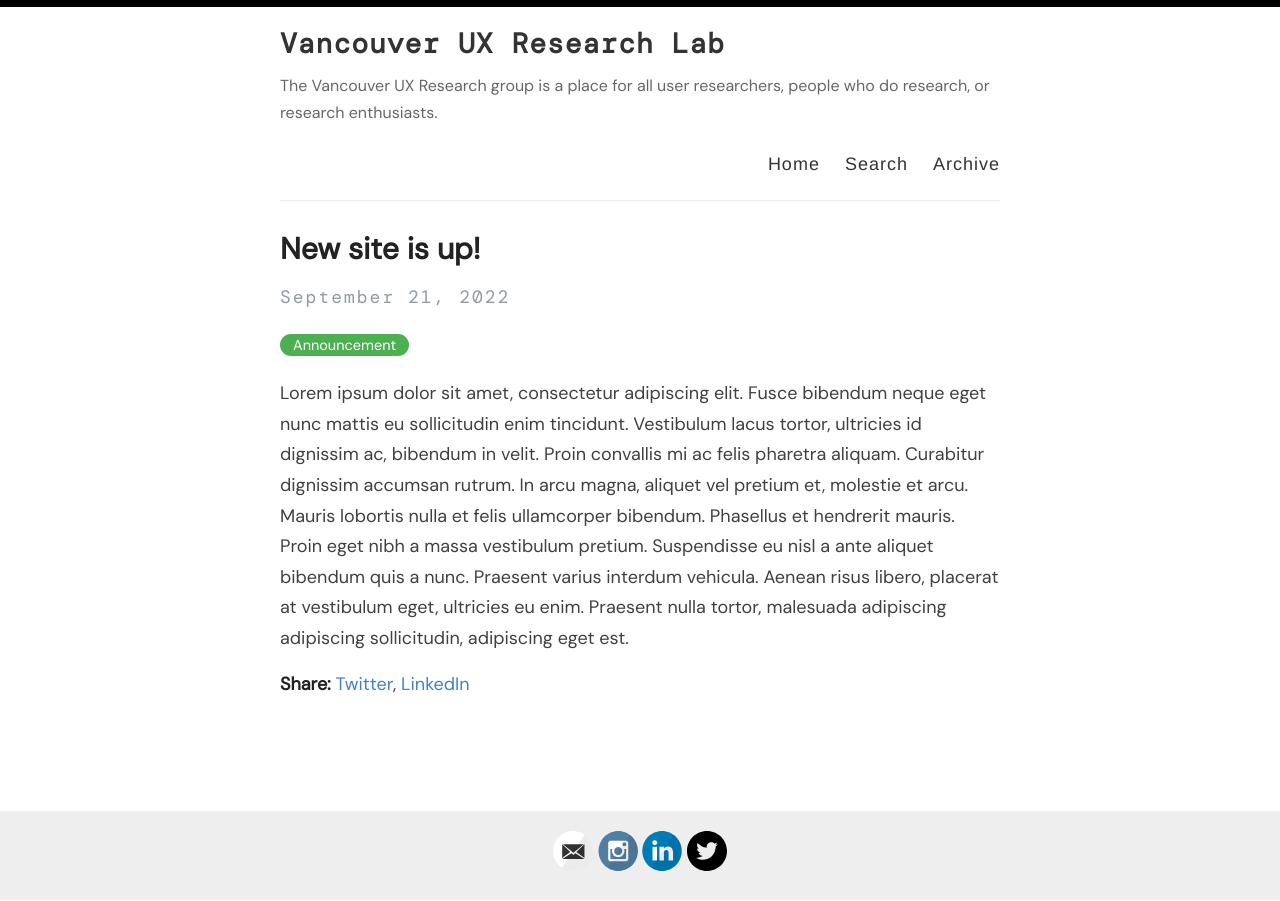
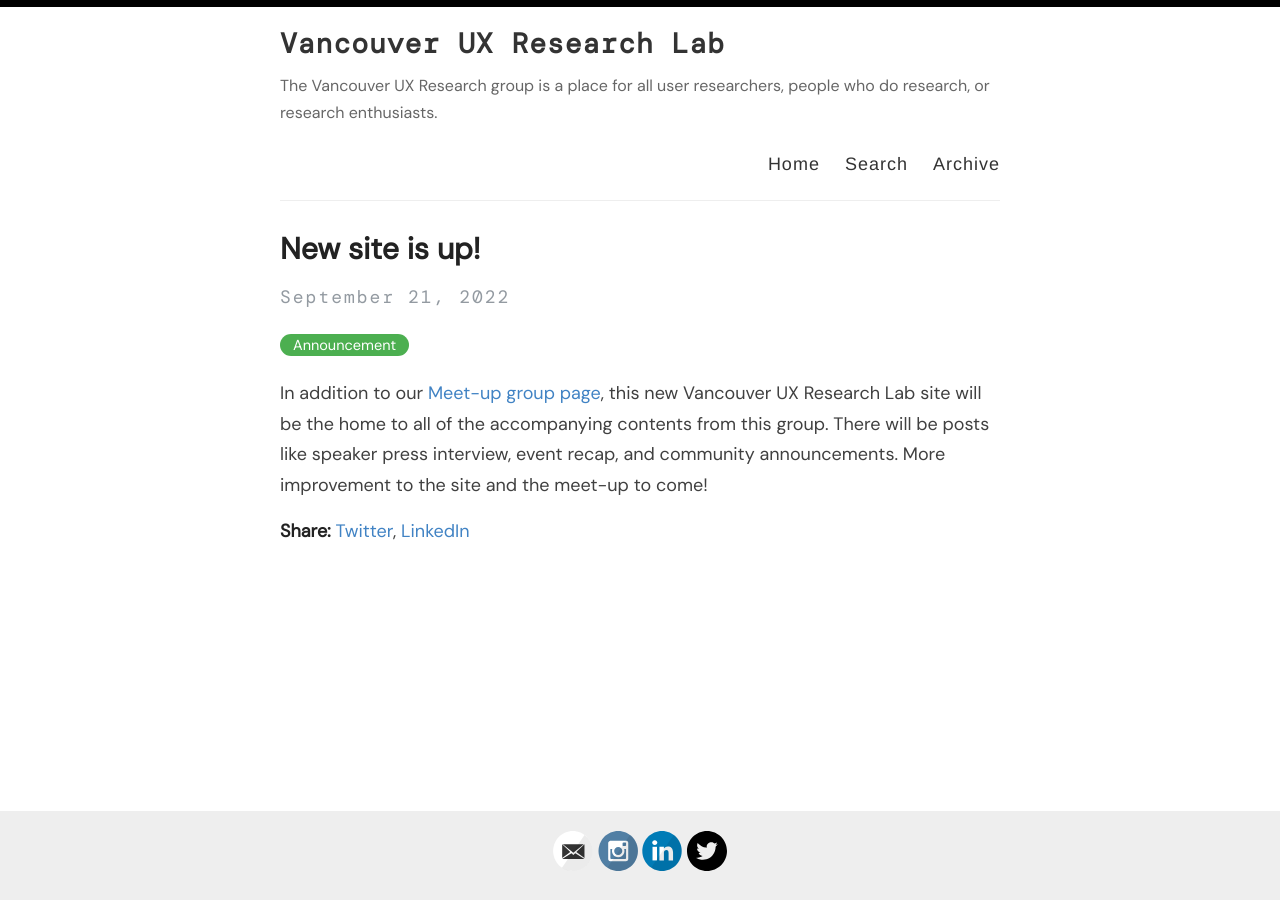
Before and after one commit to vanuxr/vanuxr.github.io, a Jekyll site: the page built from _posts/2022-09-21-New site is up.md, in a window 1280 px wide. Built offline with Jekyll 4.4.1, drawn with Linux system fonts in a browser that asks for light colours.

Commit message:
Update 2022-09-21-New site is up.md

```diff
--- a/_posts/2022-09-21-New site is up.md
+++ b/_posts/2022-09-21-New site is up.md
@@ -4,4 +4,4 @@ title: New site is up!
 categories: Announcement
 ---
 
-Lorem ipsum dolor sit amet, consectetur adipiscing elit. Fusce bibendum neque eget nunc mattis eu sollicitudin enim tincidunt. Vestibulum lacus tortor, ultricies id dignissim ac, bibendum in velit. Proin convallis mi ac felis pharetra aliquam. Curabitur dignissim accumsan rutrum. In arcu magna, aliquet vel pretium et, molestie et arcu. Mauris lobortis nulla et felis ullamcorper bibendum. Phasellus et hendrerit mauris. Proin eget nibh a massa vestibulum pretium. Suspendisse eu nisl a ante aliquet bibendum quis a nunc. Praesent varius interdum vehicula. Aenean risus libero, placerat at vestibulum eget, ultricies eu enim. Praesent nulla tortor, malesuada adipiscing adipiscing sollicitudin, adipiscing eget est.
+In addition to our [Meet-up group page](https://www.meetup.com/the-vancouver-ux-research-lab/), this new Vancouver UX Research Lab site will be the home to all of the accompanying contents from this group. There will be posts like speaker press interview, event recap, and community announcements. More improvement to the site and the meet-up to come!
```
